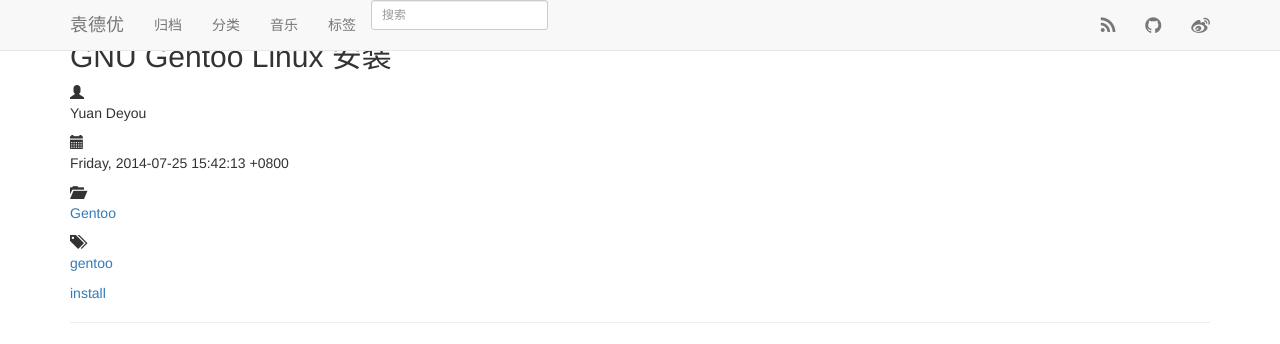
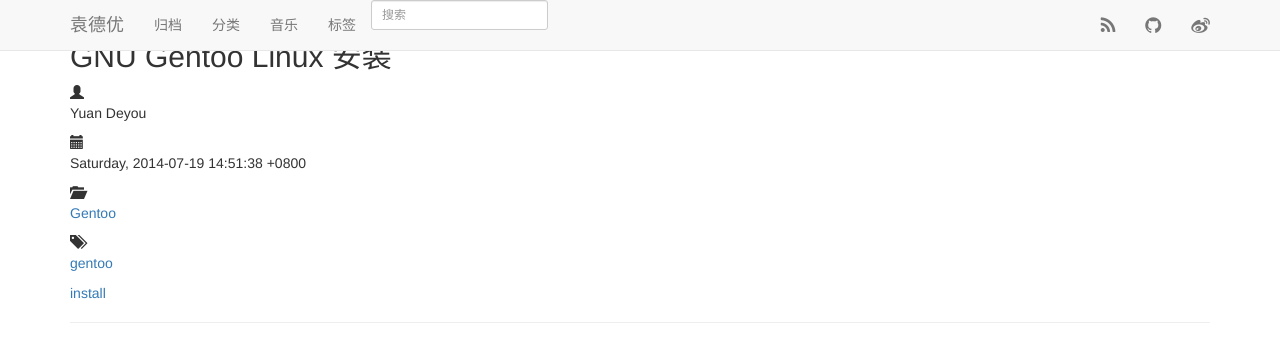
Before and after one commit to yuandeyou/yuandeyou.github.io, a Jekyll site: the page built from _posts/2014-07-19-gnu-gentoo-install.md, in a window 1280 px wide and 900 px high. Shown: the top 344 px of the window. Built offline with Jekyll 4.4.1, drawn with Linux system fonts in a browser that asks for light colours; nearby versions of some CDN libraries; Markdown is read by kramdown in place of the engine named in the settings; comment, search, counter and statistics services are not loaded.

Commit message:
post time local

```diff
--- a/_posts/2014-07-25-gnu-gentoo-install.md
+++ b/_posts/2014-07-19-gnu-gentoo-install.md
@@ -5,7 +5,8 @@
 keywords: "yuandeyou,袁德优，gnu, linux, gentoo, emerge, fcitx, emacs, 五笔"
 category: Gentoo
 tags: [gentoo,install]
-datee: "2014-07-25 15:42:13 +0800"
+datee: "2014-07-19 14:51:38 +0800"
+
 ---
 {% include JB/setup %}
 
```
